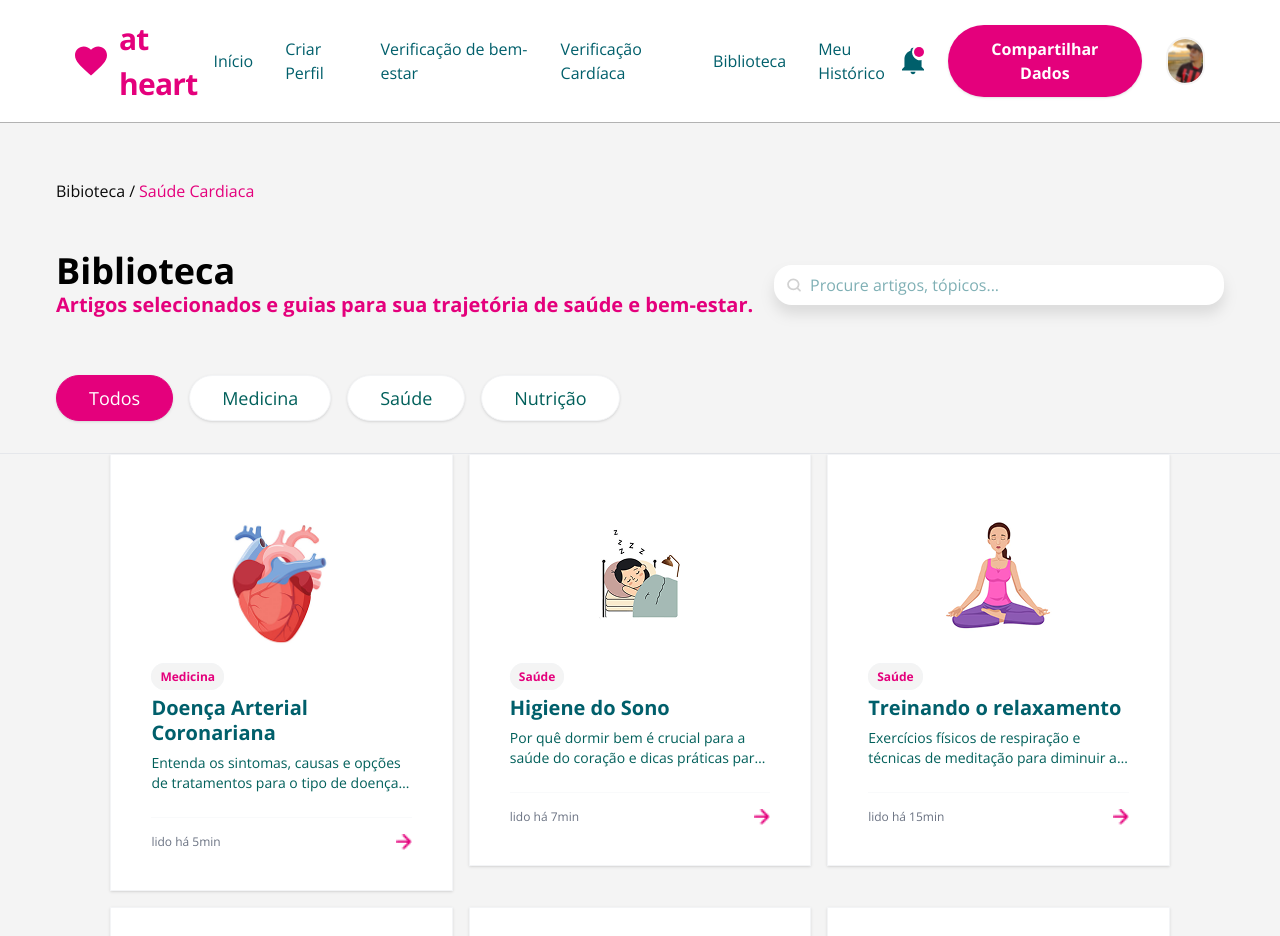
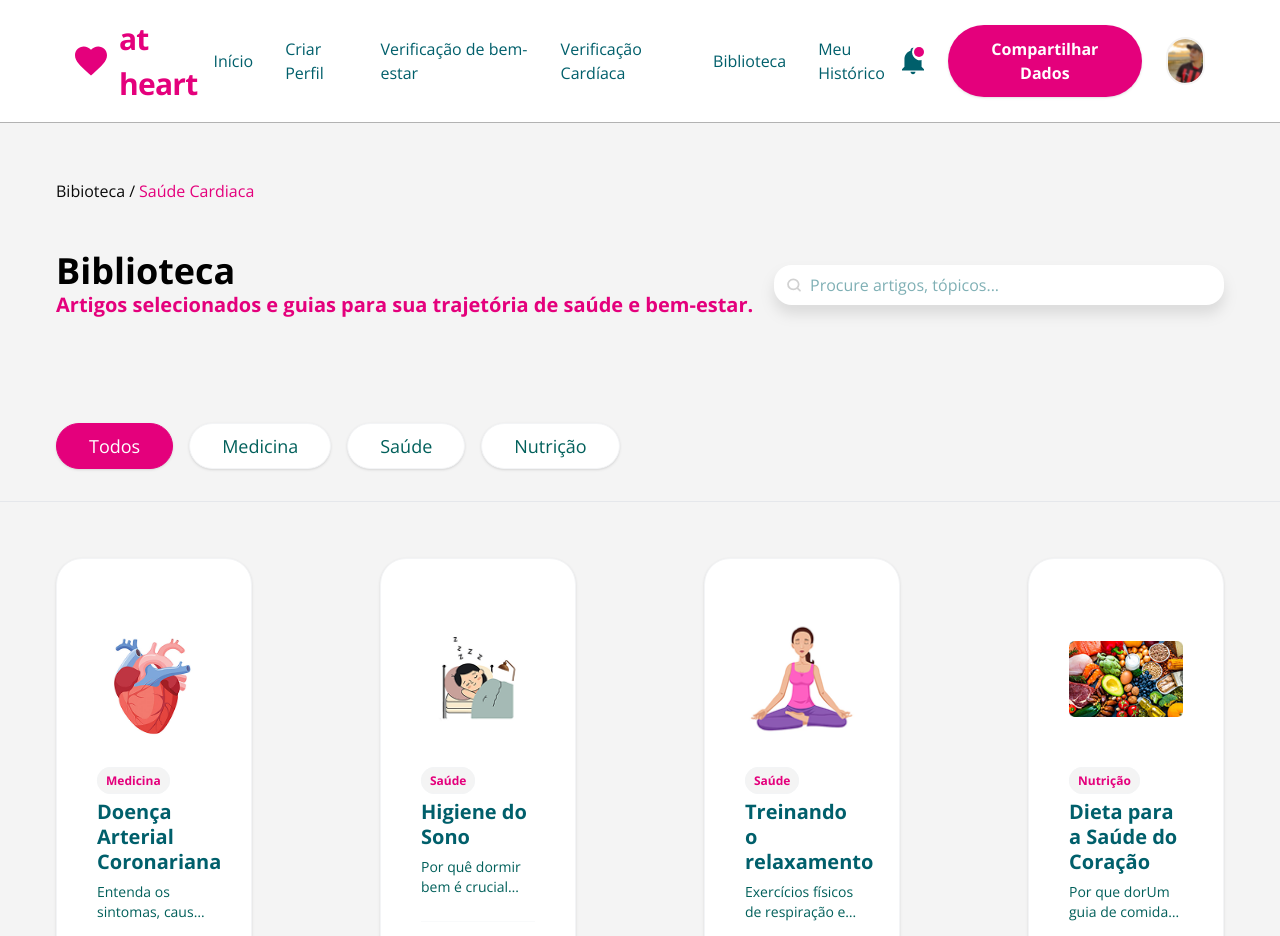
Before and after one commit to juniormieg/projeto-tec-web, a React (Vite) app: page /wellnessLibrary in a window 1280 px wide. Shown: the top 936 px of the page. Built offline with nearby package versions, Linux system fonts and the light colour scheme.

Commit message:
hotfix:corrigindo bug visual

```diff
--- a/src/App.tsx
+++ b/src/App.tsx
@@ -4,7 +4,7 @@ import WellnessCheck from "./pages/wellnessCheck";
 import Register from "./pages/register";
 import EventProfile from "./pages/eventProfile";
 import WellnessLibrary from "./pages/wellnessLibrary";
-import { HomeScreen } from "./pages/inicio";
+import { Inicio } from "./pages/inicio";
 
 function App() {
   return (
@@ -14,7 +14,7 @@ function App() {
       <Route path="/register" element={<Register />} />
       <Route path="/eventProfile" element={<EventProfile />} />
       <Route path="/wellnessLibrary" element={<WellnessLibrary />} />
-      <Route path="/homeScreen" element={<HomeScreen />} />
+      <Route path="/inicio" element={<Inicio />} />
     </Routes>
   );
 }
--- a/src/components/header.tsx
+++ b/src/components/header.tsx
@@ -16,7 +16,7 @@ export default function Header() {
         </div>
 
         <nav className="flex items-center gap-8 text-[16px] text-primary-blue font-normal">
-          <a href="#" className="hover:text-primary-pink transition-colors">Início</a>
+          <a href="/inicio" className="hover:text-primary-pink transition-colors">Início</a>
           <a href="/eventProfile" className="hover:text-primary-pink transition-colors">Criar Perfil</a>
           <a href="/wellnessCheck" className="hover:text-primary-pink transition-colors">Verificação de bem-estar</a>
           <a href="#" className="hover:text-primary-pink transition-colors">Verificação Cardíaca</a>
--- a/src/components/wellness-library/articleCard.tsx
+++ b/src/components/wellness-library/articleCard.tsx
@@ -16,7 +16,7 @@ export default function ArticleCard({
   icon,
 }: CardArtigoProps) {
   return (
-    <div className="bg-white rounded-32px border border-gray-100 shadow-sm p-10 flex flex-col gap-2 relative max-w-sm">
+    <div className="bg-white rounded-4xl border border-gray-100 shadow-sm p-10 flex flex-col gap-2 relative max-w-sm m-14">
       <div className="flex justify-center items-center h-40">
         <img src={image} alt={tittle} className="max-h-full object-contain" />
       </div>
--- a/src/pages/inicio.tsx
+++ b/src/pages/inicio.tsx
@@ -7,7 +7,7 @@ import run from "../assets/run.png";
 import beat from "../assets/beat.png";
 import seta from "../assets/seta.png";
 
-export function HomeScreen() {
+export function Inicio() {
   return (
     <div className="w-full min-h-screen bg-[#F8F9FA] font-sans flex flex-col">
       <Header />
--- a/src/pages/wellnessLibrary.tsx
+++ b/src/pages/wellnessLibrary.tsx
@@ -119,7 +119,7 @@ export default function WellnessLibrary() {
           </div>
         </div>
 
-        <div className="w-full">
+        <div className="w-full mt-12">
           <div className="flex flex-wrap gap-4 px-14 pb-8">
             {categories.map((cat) => (
               <FilterCard key={cat} label={cat} isActive={cat === "Todos"} />
@@ -129,9 +129,9 @@ export default function WellnessLibrary() {
           <div className="w-full border-t border-gray-200"></div>
         </div>
         <div className="min-h-screen bg-primary-gray pb-10">
-          <div className="flex flex-wrap justify-center gap-4">
+          <div className="grid grid-cols-4 justify-center gap-4">
             {myArticles.map((artigo) => (
-              <div key={artigo.id} className="w-full  lg:w-[calc(28%-1rem)]">
+              <div key={artigo.id} className="w-full rounded-2xl">
                 <ArticleCard
                   image={artigo.image}
                   category={artigo.category}
```
Also changed, not shown: src/pages/wellnessCheck.tsx (line endings or trailing spaces).
